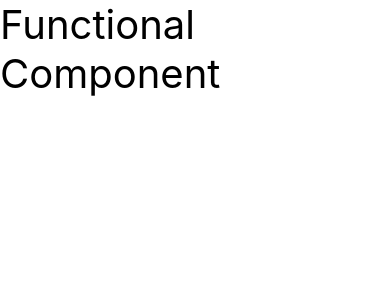
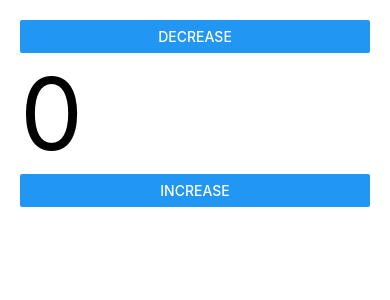
Before and after one commit to zachariah11jerobert/tutorial-codestepbystep, a React Native app: screen / in a window 390 px wide. Shown: the top 300 px of the page. Built offline with nearby package versions, Linux system fonts and the light colour scheme.

Commit message:
5.state using useState

```diff
--- a/App.js
+++ b/App.js
@@ -1,12 +1,17 @@
-import React from 'react';
-import {View, Text} from 'react-native';
+import React, {useState} from 'react';
+import {View, Text, Button} from 'react-native';
 
-const App =()=>{
-  return(
-    <View>
-      <Text style={{fontSize:40}}>Functional Component</Text>
+const App = () => {
+  const [data, setData] = useState(0);
+  return (
+    <View style={{margin: 20}}>
+      <Button onPress={() => setData(data - 1)} title="Decrease" />
+
+      <Text style={{fontSize: 100}}>{data}</Text>
+
+      <Button onPress={() => setData(data + 1)} title="Increase" />
     </View>
-  )
-}
+  );
+};
 
 export default App;
```
